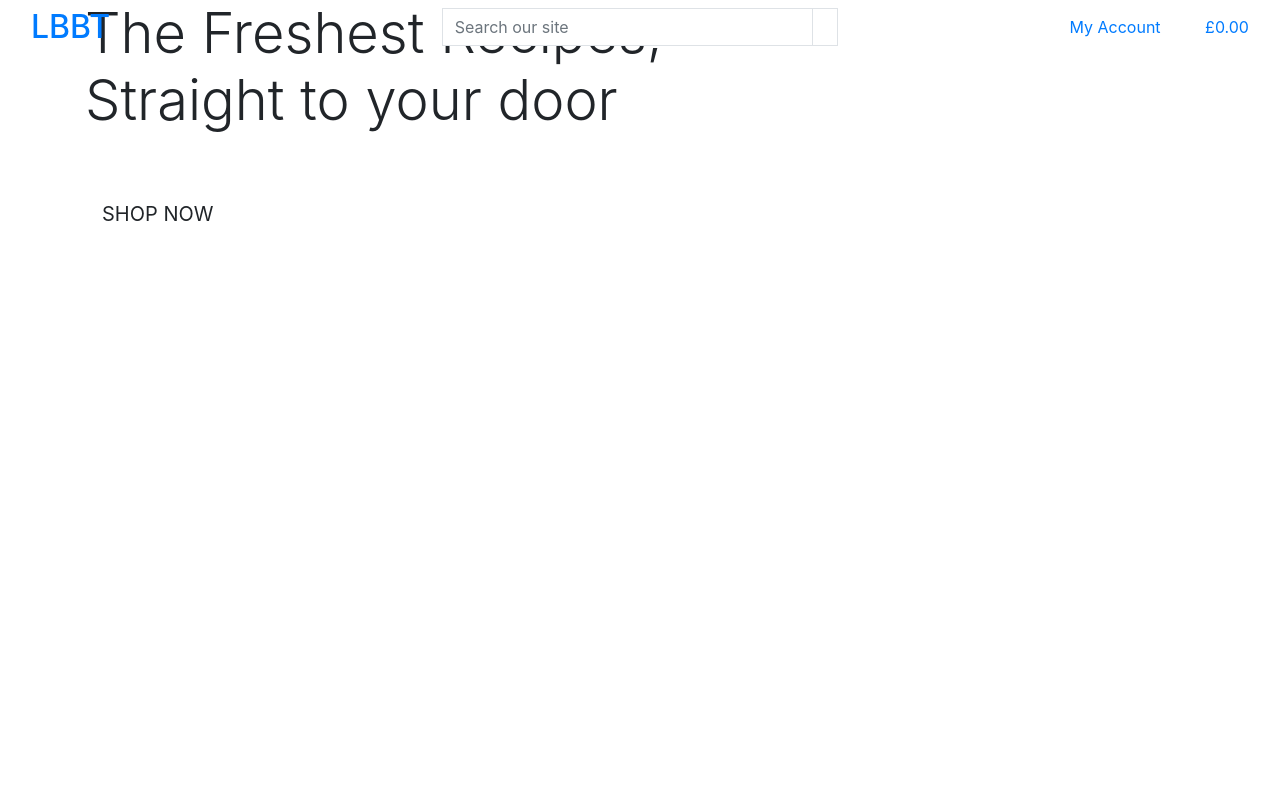
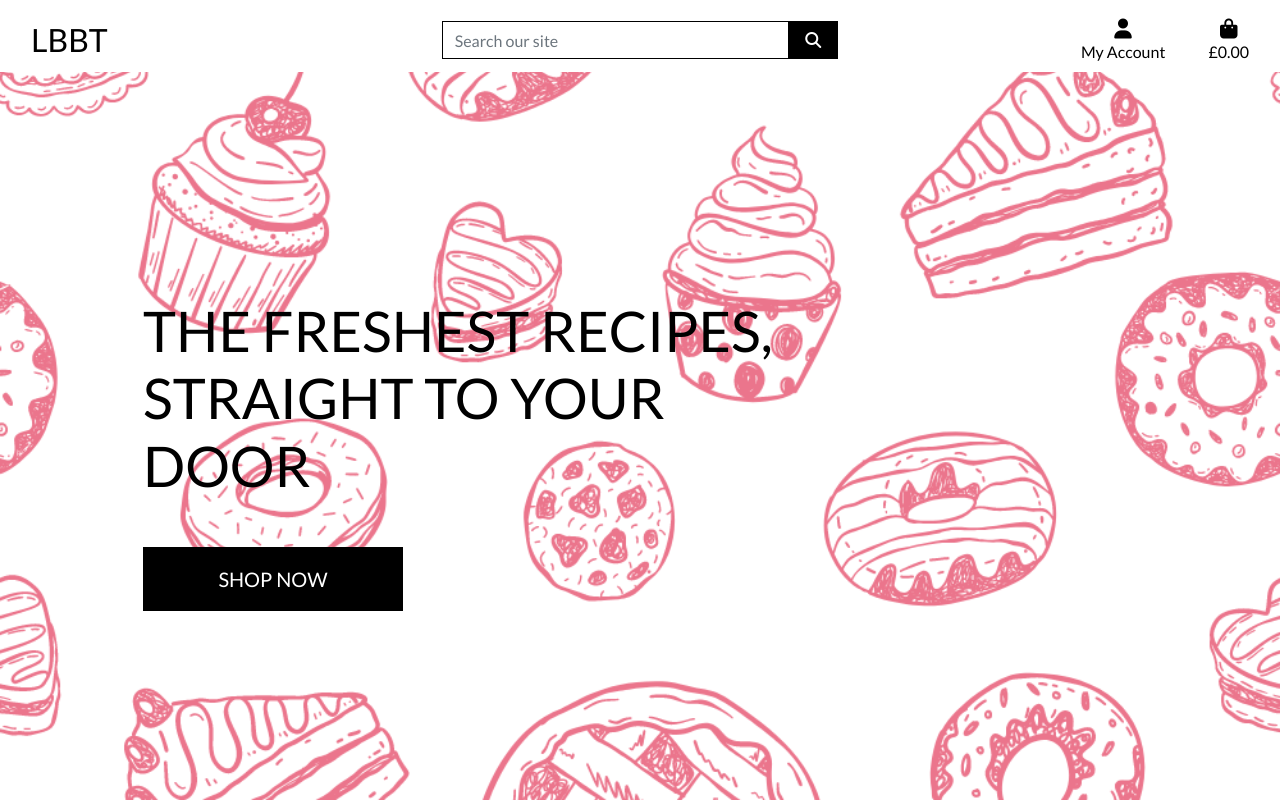
Before and after one commit to BritishBambi/LBBT-pp5, a Django app: page / in a window 1280 px wide. Run offline with Django 4.2, Linux system fonts and the light colour scheme; some libraries are stand-ins or nearby versions.

Commit message:
Set up core css and style basic home page

```diff
--- a/LBBT/urls.py
+++ b/LBBT/urls.py
@@ -15,9 +15,11 @@ Including another URLconf
 """
 from django.contrib import admin
 from django.urls import path, include
+from django.conf import settings
+from django.conf.urls.static import static
 
 urlpatterns = [
     path('admin/', admin.site.urls),
     path('accounts/', include('allauth.urls')),
     path('', include('home.urls')),
-]
+] + static(settings.MEDIA_URL, document_root=settings.MEDIA_ROOT)
--- /dev/null
+++ b/static/css/base.css
@@ -0,0 +1,82 @@
+html {
+    height: 100%;
+}
+
+body {
+    background: url('/media/site-background.png');
+    background-repeat: repeat;
+    background-size: cover;
+    height: calc(100vh - 164px);
+    color: #555;
+    font-family: 'Lato';
+}
+
+/* from Bulma */
+.icon {
+    align-items: center;
+    display: inline-flex;
+    justify-content: center;
+    height: 1.5rem;
+    width: 1.5rem;
+}
+
+.logo-font {
+    text-transform: uppercase;
+}
+
+.main-logo-link {
+    width: fit-content;
+}
+
+.shop-now-button {
+    background: black;
+    color: white;
+    min-width: 260px;
+}
+
+.btn-black {
+    background: black;
+    color: white;
+}
+
+.shop-now-button:hover,
+.shop-now-button:active,
+.shop-now-button:focus,
+.btn-black:hover,
+.btn-black:active,
+.btn-black:focus {
+    background: #222;
+    color: white;
+}
+
+.text-black {
+    color: #000 !important;
+}
+
+.border-black {
+    border: 1px solid black !important;
+}
+
+/* -------------------------------- Media Queries */
+
+/* Slightly larger container on xl screens */
+@media (min-width: 1200px) {
+  .container {
+    max-width: 80%;
+  }
+}
+
+/* fixed top navbar only on medium and up */
+@media (min-width: 992px) {
+    .fixed-top-desktop-only {
+        position: fixed;
+        top: 0;
+        right: 0;
+        left: 0;
+        z-index: 1030;
+    }
+
+    .header-container {
+        padding-top: 164px;
+    }
+}
--- a/templates/base.html
+++ b/templates/base.html
@@ -2,7 +2,6 @@
 
 <!doctype html>
 <html lang="en">
-
 <head>
 
     {% block meta %}
@@ -12,18 +11,16 @@
     {% endblock %}
 
     {% block extra_meta %}
-
     {% endblock %}
 
     {% block corecss %}
-    <link rel="stylesheet" href="https://cdn.jsdelivr.net/npm/bootstrap@4.6.2/dist/css/bootstrap.min.css"
-        integrity="sha384-xOolHFLEh07PJGoPkLv1IbcEPTNtaed2xpHsD9ESMhqIYd0nLMwNLD69Npy4HI+N" crossorigin="anonymous">
+    <link rel="stylesheet" href="https://stackpath.bootstrapcdn.com/bootstrap/4.4.1/css/bootstrap.min.css" integrity="sha384-Vkoo8x4CGsO3+Hhxv8T/Q5PaXtkKtu6ug5TOeNV6gBiFeWPGFN9MuhOf23Q9Ifjh" crossorigin="anonymous">
+    <link rel="stylesheet" href="https://fonts.googleapis.com/css?family=Lato&display=swap">
+    <link rel="stylesheet" href="{% static 'css/base.css' %}">
 {% endblock %}
 
     {% block extra_css %}
-
     {% endblock %}
-
 
     {% block corejs%}
     <script src="https://cdn.jsdelivr.net/npm/jquery@3.5.1/dist/jquery.slim.min.js"
@@ -35,19 +32,18 @@
     <script src="https://cdn.jsdelivr.net/npm/bootstrap@4.6.2/dist/js/bootstrap.min.js"
         integrity="sha384-+sLIOodYLS7CIrQpBjl+C7nPvqq+FbNUBDunl/OZv93DB7Ln/533i8e/mZXLi/P+" crossorigin="anonymous">
     </script>
+    <script src="https://kit.fontawesome.com/e7fc5002ce.js" crossorigin="anonymous"></script>
     {% endblock %}
 
     {% block extra_js %}
-
     {% endblock %}
-
 
     <title>Little Ben's Big Treats {% block extra_title %}{% endblock %}</title>
 </head>
 
 <body>
     <header class="container-fluid fixed-top">
-        <div class="row">
+        <div id="topnav" class="row bg-white pt-lg-2 d-none d-lg-flex">
             <div class="col-12 col-lg-4 my-auto py-1 py-lg-0 text-center text-lg-left">
                 <a href="{% url 'home' %}" class="nav-link main-logo-link">
                     <h2 class="logo-font text-black my-0">LBBT</h2>
@@ -56,7 +52,8 @@
             <div class="col-12 col-lg-4 my-auto py-1 py-lg-0">
                 <form method="GET" action="">
                     <div class="input-group w-100">
-                        <input class="form-control border border-black rounded-0" type="text" name="q" placeholder="Search our site">
+                        <input class="form-control border border-black rounded-0" type="text" name="q"
+                            placeholder="Search our site">
                         <div class="input-group-append">
                             <button class="form-control btn btn-black border border-black rounded-0" type="submit">
                                 <span class="icon">
@@ -70,7 +67,8 @@
             <div class="col-12 col-lg-4 my-auto py-1 py-lg-0">
                 <ul class="list-inline list-unstyled text-center text-lg-right my-0">
                     <li class="list-inline-item dropdown">
-                        <a class="text-black nav-link" href="#" id="user-options" data-toggle="dropdown" aria-haspopup="true" aria-expanded="false">
+                        <a class="text-black nav-link" href="#" id="user-options" data-toggle="dropdown"
+                            aria-haspopup="true" aria-expanded="false">
                             <div class="text-center">
                                 <div><i class="fas fa-user fa-lg"></i></div>
                                 <p class="my-0">My Account</p>
@@ -90,7 +88,8 @@
                         </div>
                     </li>
                     <li class="list-inline-item">
-                        <a class="{% if grand_total %}text-info font-weight-bold{% else %}text-black{% endif %} nav-link" href="">
+                        <a class="{% if grand_total %}text-info font-weight-bold{% else %}text-black{% endif %} nav-link"
+                            href="">
                             <div class="text-center">
                                 <div><i class="fas fa-shopping-bag fa-lg"></i></div>
                                 <p class="my-0">
```
Also changed, not shown: LBBT/settings.py (+7 -4 lines), media/site-background.png (added). Lines whose indentation alone changed are shown as unchanged.
